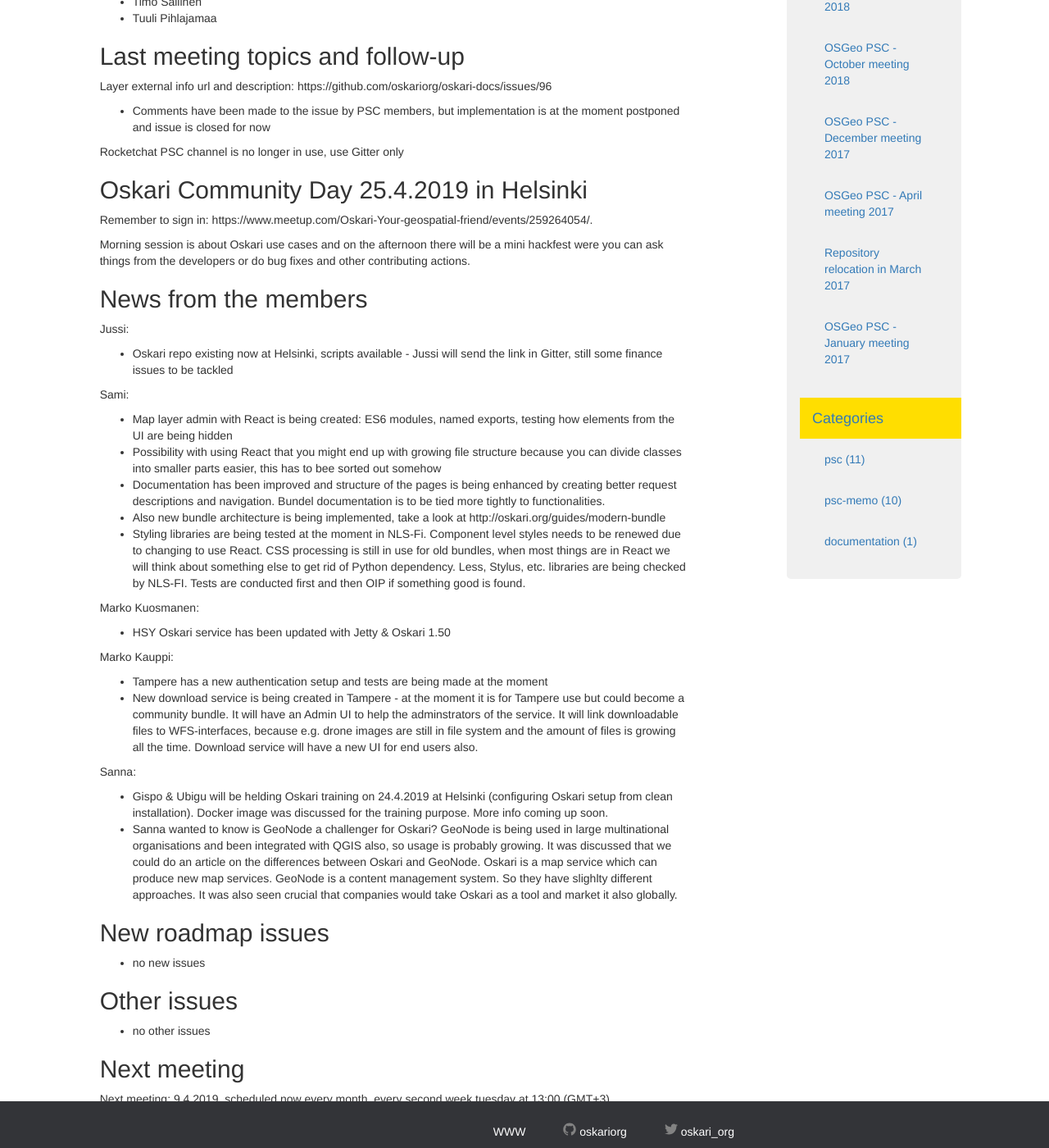
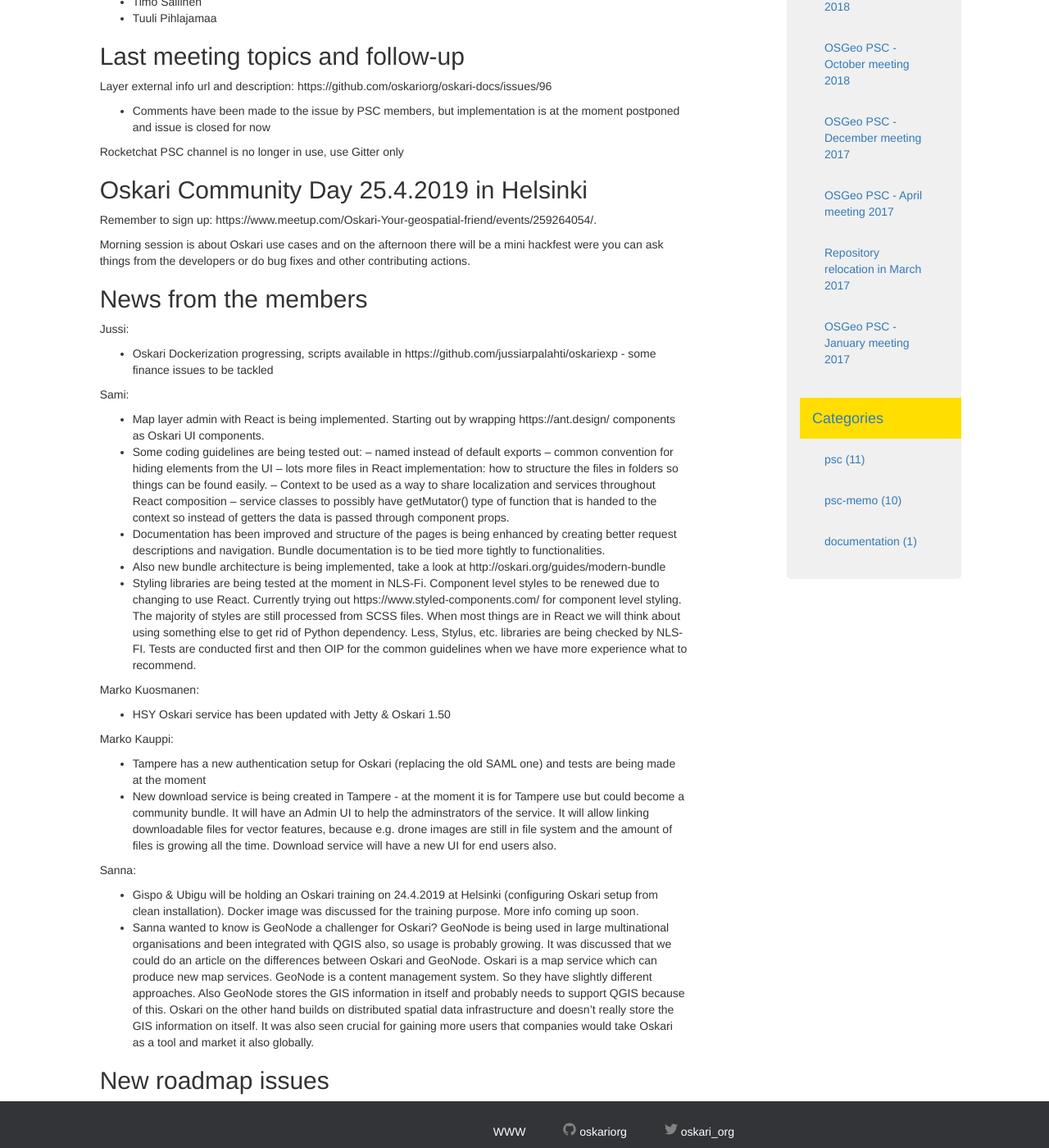
Before and after one commit to oskariorg/oskariorg.github.io, a Jekyll site: the page built from _posts/2019-03-12-PSC_March_2019.md, in a window 1280 px wide and 1400 px high, scrolled down 594 px. Shown: the whole window at 82% size. Built offline with Jekyll 4.4.1, drawn with Linux system fonts in a browser that asks for light colours; nearby versions of some CDN libraries.

Commit message:
Update 2019-03-12-PSC_March_2019.md

```diff
--- a/_posts/2019-03-12-PSC_March_2019.md
+++ b/_posts/2019-03-12-PSC_March_2019.md
@@ -1,7 +1,7 @@
 ---
 layout: post
 title:  "March meeting 2019"
-excerpt : "Geonode vs. Oskari, Oskari community day, styling libraries, news"
+excerpt : "Oskari community day, React, styling libraries, GeoNode comparison, news"
 date:   2019-03-12 13:00:00 +0300
 categories: [psc, psc-memo]
 ---
@@ -42,32 +42,37 @@ Rocketchat PSC channel is no longer in use, use Gitter only
 
 ## Oskari Community Day 25.4.2019 in Helsinki
 
-Remember to sign in: https://www.meetup.com/Oskari-Your-geospatial-friend/events/259264054/.
+Remember to sign up: https://www.meetup.com/Oskari-Your-geospatial-friend/events/259264054/.
 
 Morning session is about Oskari use cases and on the afternoon there will be a mini hackfest were you can ask things from the developers or do bug fixes and other contributing actions.
 
 ## News from the members
 
 Jussi:
-- Oskari repo existing now at Helsinki, scripts available - Jussi will send the link in Gitter, still some finance issues to be tackled
+- Oskari Dockerization progressing, scripts available in https://github.com/jussiarpalahti/oskariexp - some finance issues to be tackled
 
 Sami:
-- Map layer admin with React is being created: ES6 modules, named exports, testing how elements from the UI are being hidden
-- Possibility with using React that you might end up with growing file structure because you can divide classes into smaller parts easier, this has to bee sorted out somehow
-- Documentation has been improved and structure of the pages is being enhanced by creating better request descriptions and navigation. Bundel documentation is to be tied more tightly to functionalities.
+- Map layer admin with React is being implemented. Starting out by wrapping https://ant.design/ components as Oskari UI components.
+- Some coding guidelines are being tested out:
+-- named instead of default exports
+-- common convention for hiding elements from the UI
+-- lots more files in React implementation: how to structure the files in folders so things can be found easily.
+-- Context to be used as a way to share localization and services throughout React composition
+-- service classes to possibly have getMutator() type of function that is handed to the context so instead of getters the data is passed through component props.
+- Documentation has been improved and structure of the pages is being enhanced by creating better request descriptions and navigation. Bundle documentation is to be tied more tightly to functionalities.
 - Also new bundle architecture is being implemented, take a look at  http://oskari.org/guides/modern-bundle
-- Styling libraries are being tested at the moment in NLS-Fi. Component level styles needs to be renewed due to changing to use React. CSS processing is still in use for old bundles, when most things are in React we will think about something else to get rid of Python dependency. Less, Stylus, etc. libraries are being checked by NLS-FI. Tests are conducted first and then OIP if something good is found.
+- Styling libraries are being tested at the moment in NLS-Fi. Component level styles to be renewed due to changing to use React. Currently trying out https://www.styled-components.com/ for component level styling. The majority of styles are still processed from SCSS files. When most things are in React we will think about using something else to get rid of Python dependency. Less, Stylus, etc. libraries are being checked by NLS-FI. Tests are conducted first and then OIP for the common guidelines when we have more experience what to recommend.
 
 Marko Kuosmanen:
 - HSY Oskari service has been updated with Jetty & Oskari 1.50
 
 Marko Kauppi:
-- Tampere has a new authentication setup and tests are being made at the moment
-- New download service is being created in Tampere - at the moment it is for Tampere use but could become a community bundle. It will have an Admin UI to help the adminstrators of the service. It will link downloadable files to WFS-interfaces, because e.g. drone images are still in file system and the amount of files is growing all the time. Download service will have a new UI for end users also.
+- Tampere has a new authentication setup for Oskari (replacing the old SAML one) and tests are being made at the moment
+- New download service is being created in Tampere - at the moment it is for Tampere use but could become a community bundle. It will have an Admin UI to help the adminstrators of the service. It will allow linking downloadable files for vector features, because e.g. drone images are still in file system and the amount of files is growing all the time. Download service will have a new UI for end users also.
 
 Sanna:
-- Gispo & Ubigu will be helding Oskari training on 24.4.2019 at Helsinki (configuring Oskari setup from clean installation). Docker image was discussed for the training purpose. More info coming up soon.
-- Sanna wanted to know is GeoNode a challenger for Oskari? GeoNode is being used in large multinational organisations and been integrated with QGIS also, so usage is probably growing. It was discussed that we could do an article on the differences between Oskari and GeoNode. Oskari is a map service which can produce new map services. GeoNode is a content management system. So they have slighlty different approaches. It was also seen crucial that companies would take Oskari as a tool and market it also globally.
+- Gispo & Ubigu will be holding an Oskari training on 24.4.2019 at Helsinki (configuring Oskari setup from clean installation). Docker image was discussed for the training purpose. More info coming up soon.
+- Sanna wanted to know is GeoNode a challenger for Oskari? GeoNode is being used in large multinational organisations and been integrated with QGIS also, so usage is probably growing. It was discussed that we could do an article on the differences between Oskari and GeoNode. Oskari is a map service which can produce new map services. GeoNode is a content management system. So they have slightly different approaches. Also GeoNode stores the GIS information in itself and probably needs to support QGIS because of this. Oskari on the other hand builds on distributed spatial data infrastructure and doesn't really store the GIS information on itself. It was also seen crucial for gaining more users that companies would take Oskari as a tool and market it also globally.
 
 ## New roadmap issues
 
```
